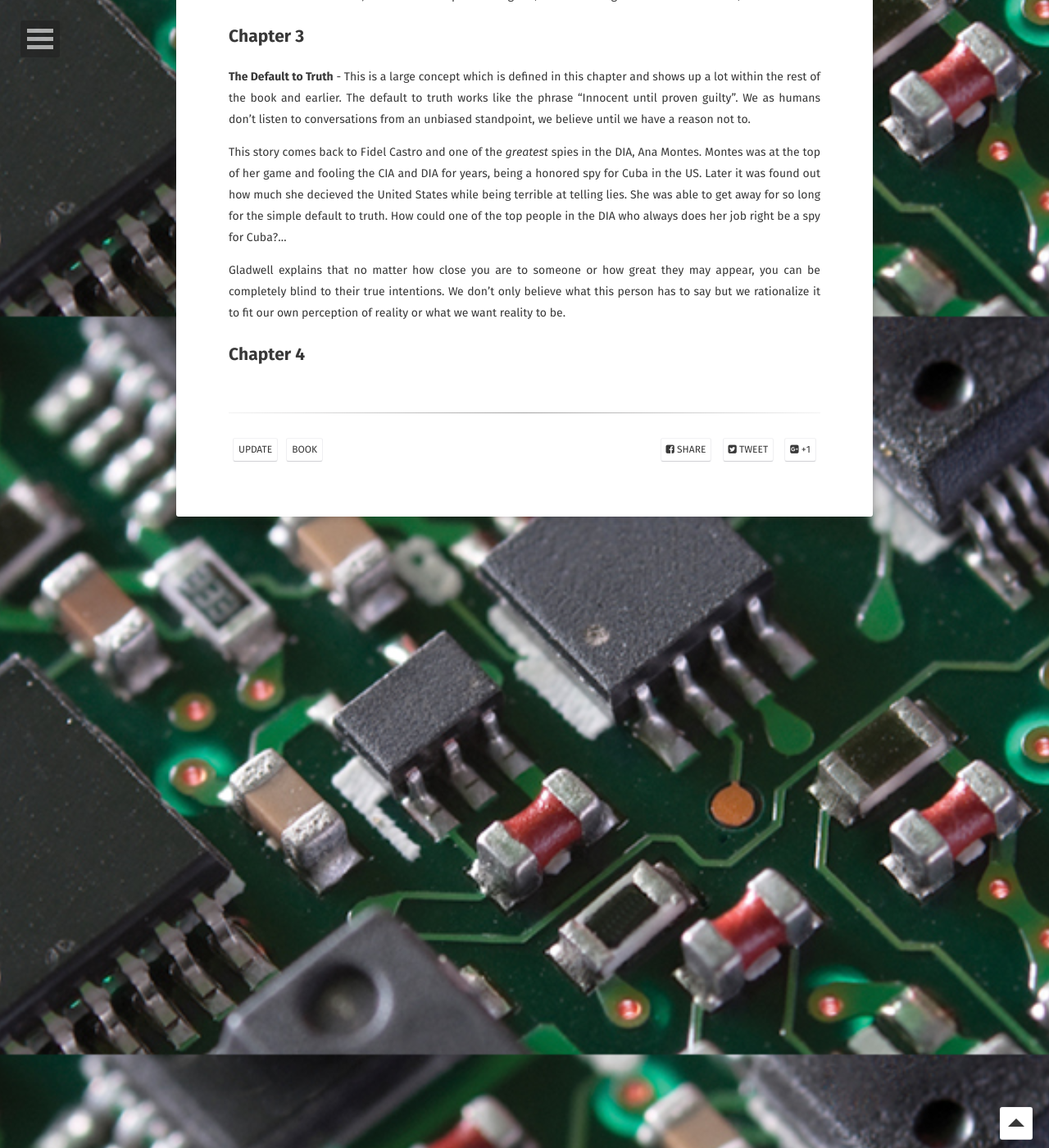
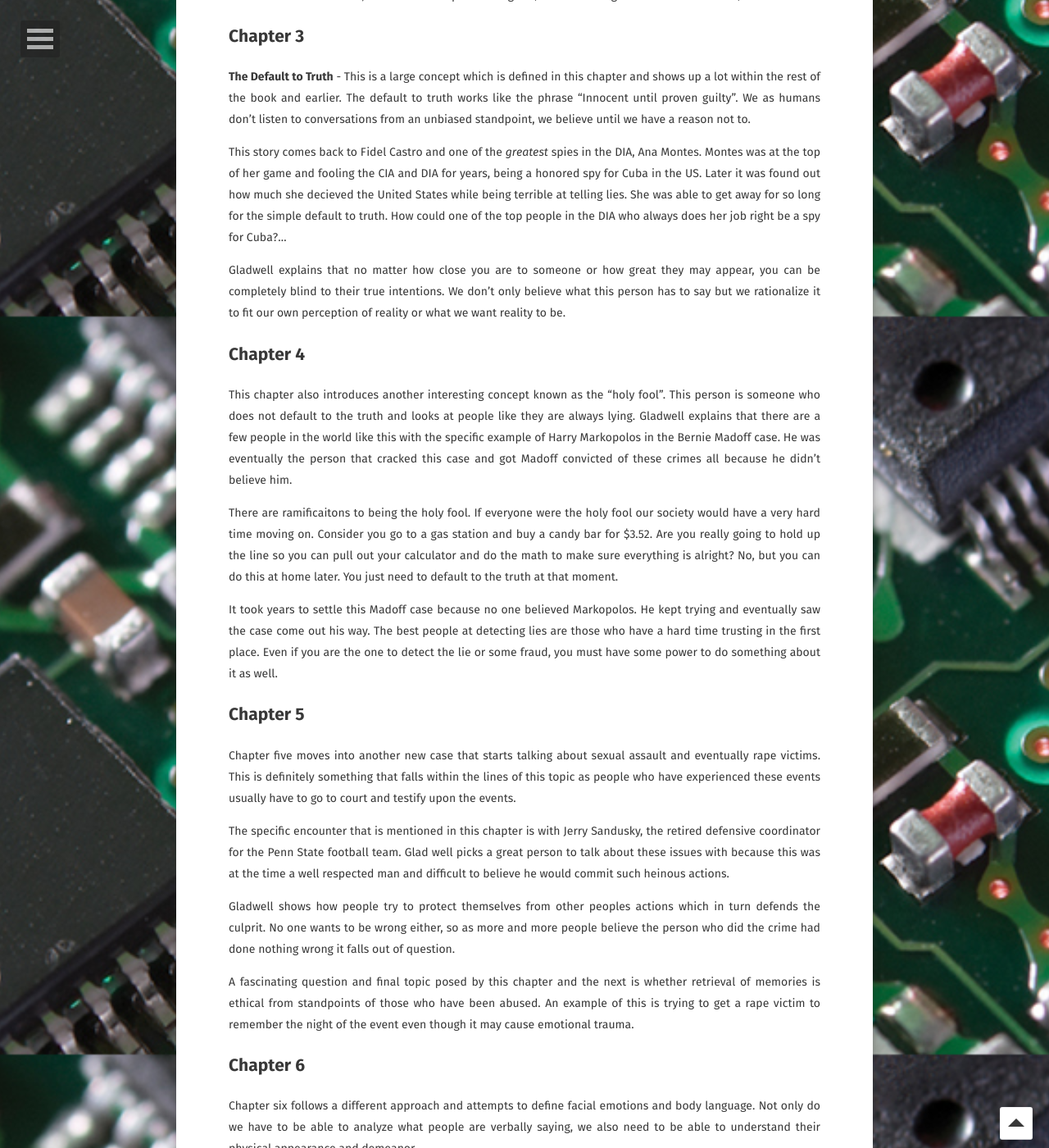
Before and after one commit to Markay12/MarkInfo-Projects, a Jekyll site: the page built from _posts/2022-01-04-talkingtostrangers.md, in a window 1280 px wide and 1400 px high, scrolled down 1414 px. Shown: the whole window at 82% size. Built offline with Jekyll 4.4.1, drawn with Linux system fonts in a browser that asks for light colours; some web fonts are replaced; some of the changed text lies outside the part shown.

Commit message:
updated through chapter 8

```diff
--- a/_posts/2022-01-04-talkingtostrangers.md
+++ b/_posts/2022-01-04-talkingtostrangers.md
@@ -7,13 +7,11 @@ tags: [update, book]
 comments: false
 ---
 
-
 ## First Reactions
 
-Malcolm Gladwell is a great author and has slowly become my favorite throughout the past few years. From novels like What the Dog Saw, David and Goliath and Outliers he always has something interesting to say and captivates my interests. While reading through his Afterword in this novel and hearing his story I learned a bit more about him and something fascinating to me is the amount of effort that he puts into his work. When writing this book as well as one of his older books (Blink) he not only spent lots of time researching what he was writing about but even went to the locations of the events. Specifically, a murder that took place in *Blink* was of specific interest to him and he drove all the way to the steps of where this citizen was murdered. This is one of the reasons I like this author and you can see the passion that he puts into his writing from these actions.
+Malcolm Gladwell is a great author and has slowly become my favorite throughout the past few years. From novels like What the Dog Saw, David and Goliath and Outliers he always has something interesting to say and captivates my interests. While reading through his Afterword in this novel and hearing his story I learned a bit more about him and something fascinating to me is the amount of effort that he puts into his work. When writing this book as well as one of his older books (Blink) he not only spent lots of time researching what he was writing about but even went to the locations of the events. Specifically, a murder that took place in _Blink_ was of specific interest to him and he drove all the way to the steps of where this citizen was murdered. This is one of the reasons I like this author and you can see the passion that he puts into his writing from these actions.
 
 Gladwell begins this book with the story of Sandra Bland and the events that led to her suicide after being pulled over for a small driving infraction (not using blinker when changing lanes). He brilliantly hooks the reader into the story of Sandra and the events that unfolded that day. Additionally, this leads into the first chapter of the book beginning with spies and their deceptions (or lack thereof).
-
 
 ## Chapter 1
 
@@ -31,8 +29,52 @@ The second part of this chapter then aims to show the differences between human
 
 **The Default to Truth** - This is a large concept which is defined in this chapter and shows up a lot within the rest of the book and earlier. The default to truth works like the phrase "Innocent until proven guilty". We as humans don't listen to conversations from an unbiased standpoint, we believe until we have a reason not to.
 
-This story comes back to Fidel Castro and one of the *greatest* spies in the DIA, Ana Montes. Montes was at the top of her game and fooling the CIA and DIA for years, being a honored spy for Cuba in the US. Later it was found out how much she decieved the United States while being terrible at telling lies. She was able to get away for so long for the simple default to truth. How could one of the top people in the DIA who always does her job right be a spy for Cuba?...
+This story comes back to Fidel Castro and one of the _greatest_ spies in the DIA, Ana Montes. Montes was at the top of her game and fooling the CIA and DIA for years, being a honored spy for Cuba in the US. Later it was found out how much she decieved the United States while being terrible at telling lies. She was able to get away for so long for the simple default to truth. How could one of the top people in the DIA who always does her job right be a spy for Cuba?...
 
 Gladwell explains that no matter how close you are to someone or how great they may appear, you can be completely blind to their true intentions. We don't only believe what this person has to say but we rationalize it to fit our own perception of reality or what we want reality to be.
 
 ## Chapter 4
+
+This chapter also introduces another interesting concept known as the "holy fool". This person is someone who does not default to the truth and looks at people like they are always lying. Gladwell explains that there are a few people in the world like this with the specific example of Harry Markopolos in the Bernie Madoff case. He was eventually the person that cracked this case and got Madoff convicted of these crimes all because he didn't believe him.
+
+There are ramificaitons to being the holy fool. If everyone were the holy fool our society would have a very hard time moving on. Consider you go to a gas station and buy a candy bar for $3.52. Are you really going to hold up the line so you can pull out your calculator and do the math to make sure everything is alright? No, but you can do this at home later. You just need to default to the truth at that moment.
+
+It took years to settle this Madoff case because no one believed Markopolos. He kept trying and eventually saw the case come out his way. The best people at detecting lies are those who have a hard time trusting in the first place. Even if you are the one to detect the lie or some fraud, you must have some power to do something about it as well.
+
+## Chapter 5
+
+Chapter five moves into another new case that starts talking about sexual assault and eventually rape victims. This is definitely something that falls within the lines of this topic as people who have experienced these events usually have to go to court and testify upon the events.
+
+The specific encounter that is mentioned in this chapter is with Jerry Sandusky, the retired defensive coordinator for the Penn State football team. Glad well picks a great person to talk about these issues with because this was at the time a well respected man and difficult to believe he would commit such heinous actions.
+
+Gladwell shows how people try to protect themselves from other peoples actions which in turn defends the culprit. No one wants to be wrong either, so as more and more people believe the person who did the crime had done nothing wrong it falls out of question.
+
+A fascinating question and final topic posed by this chapter and the next is whether retrieval of memories is ethical from standpoints of those who have been abused. An example of this is trying to get a rape victim to remember the night of the event even though it may cause emotional trauma.
+
+## Chapter 6
+
+Chapter six follows a different approach and attempts to define facial emotions and body language. Not only do we have to be able to analyze what people are verbally saying, we also need to be able to understand their physical appearance and demeanor.
+
+Gladwell dives into understanding a program that rates emotions and facial expressions to define how persuasive they can be to our perception of that person. If someone commits a horrible crime and is able to convice the judge and jury that they are a nice person via their facial expressions they may very well receive a more generous sentence.
+
+The issue that arises from these facial expressions are how they are interpreted in different cultures. The program that analyzes what we are doing with our face would have to change depending on which country you are in and the culture surrounding them.
+
+The final note I have for this chapter is that we spend too much time analyzing people's emotions rather than the facts. Stop looking at people for the answers and start listening to what actually happened.
+
+## Chapter 7
+
+This chapter holds a special place in my heart because I am someone who listens to lots of podcasts. One of the podcasts I love to listen to is Crime Junkies and recently they posted about the story of Amanda Knox. This is what the whole chapter seven is about, her and the issues that she went through in her case and trial.
+
+This story is one that heavily relies on what was spoken about in the previous chapter. What ultimately led to her being a prime suspect in her friends murder is just because she acted _different_. Since she did not fit the norms of how someone would react to their friends murder, she immediately became prime suspect number one.
+
+## Chapter 8
+
+This chapter is reminiscent of the fifth chapter and moves onto a sexual assault/rape case at Stanford University. This chapter mainly brings up the issue of intoxication and its effects on the perceptions of the people around us.
+
+How does alcohol affect our ability to understand when someone is actually coming "onto" us? Or how do we know that they really don't appreciate our advances? This chapter will help you understand how alcohol affects our ability to percieve social situations and what different levels of intoxication do to our ability to handle these situations.
+
+Questions that I was left with at the end of this chapter fall along the lines of understanding consent. Even if we established a way of clear consent, in these drunken situations, would that even matter? What about the issue when the two people in the case were both intoxicated, how should the trial go?
+
+Lastly, a quote from Gladwell himself on this issue is that men in these situations not only need to learn how to act, but people need to learn how to drink _less_. However, this **DOES NOT** excuse those actions.
+
+## Chapter 9
```
